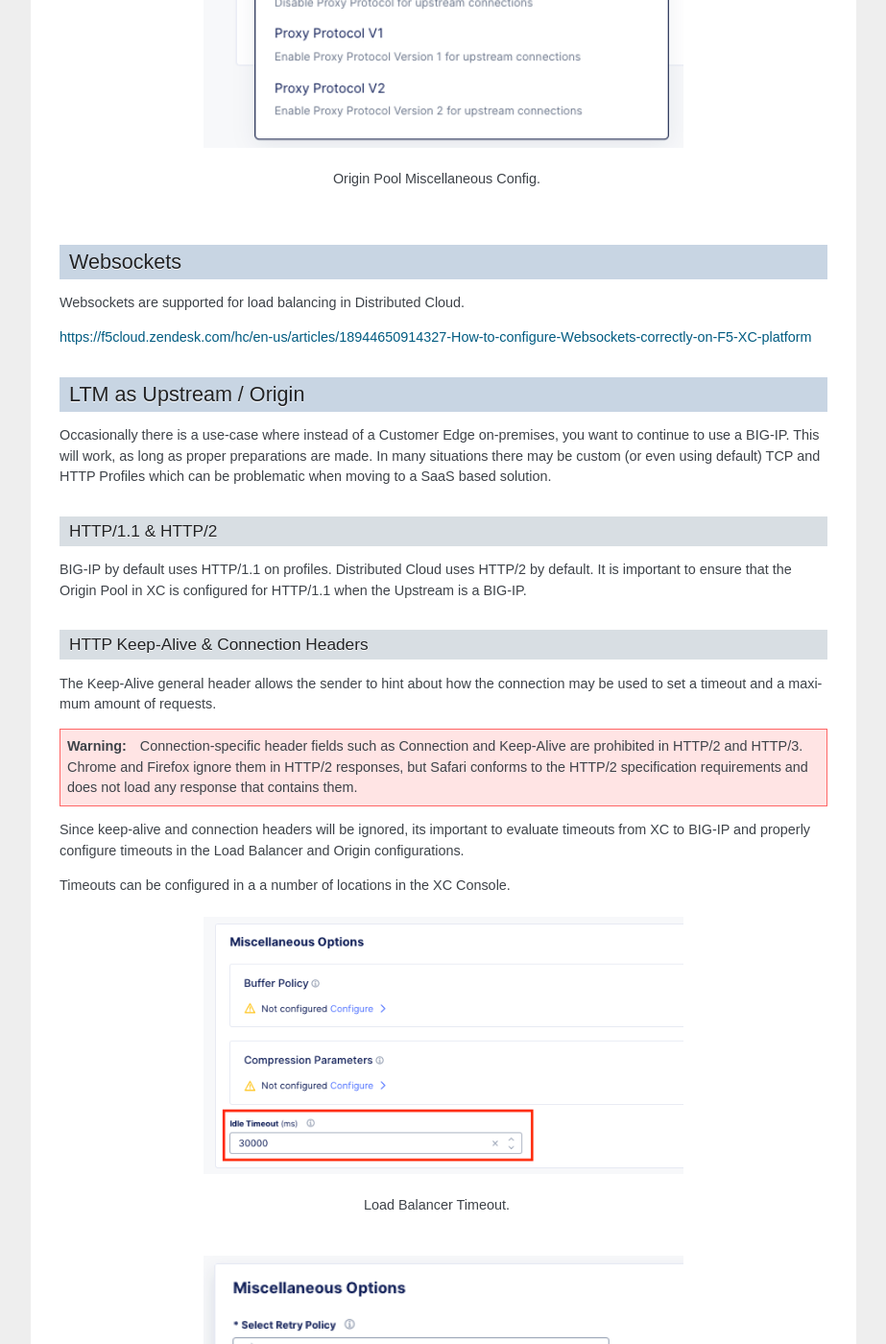
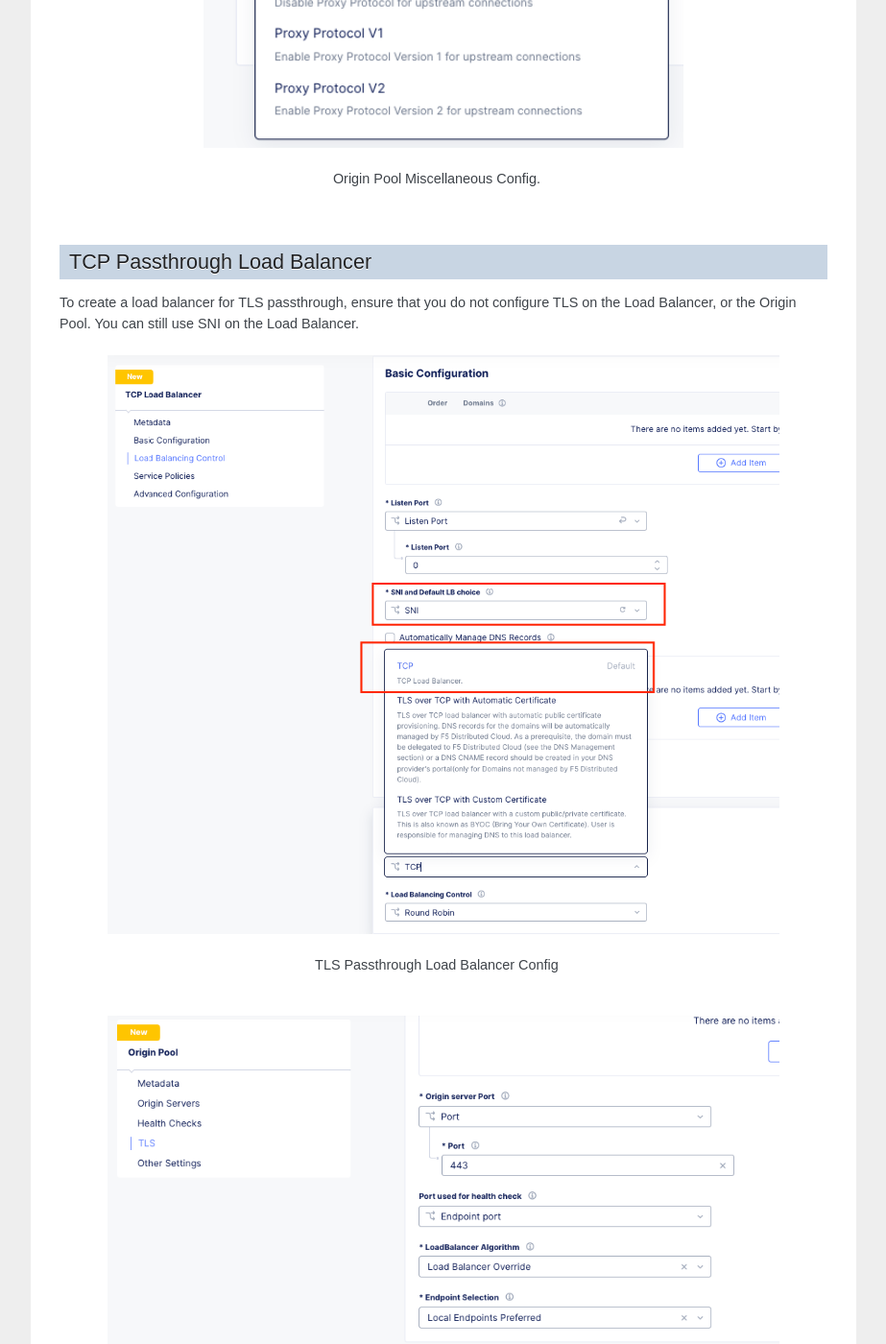
Before and after one commit to Mikej81/bigip_to_xc_faq, a Sphinx documentation site: the page built from docs/source/index.rst, in a window 1280 px wide and 1400 px high, scrolled down 6370 px. Shown: the whole window at 96% size, without its empty margins (198-1121 px from the left). Built offline with Sphinx 7.4.7, drawn with Linux system fonts in a browser that asks for light colours; the version number could not be read and is left out; some of the changed text lies outside the part shown.

Commit message:
passthrough

```diff
--- a/docs/source/index.rst
+++ b/docs/source/index.rst
@@ -239,6 +239,23 @@ be configured under Distributed Cloud Origin Pool Settings.
    :align: center
 
    Origin Pool Miscellaneous Config.
+
+TCP Passthrough Load Balancer
+-----------------------------
+
+To create a load balancer for TLS passthrough, ensure that you do not configure TLS on the Load Balancer, or the Origin Pool.  You can still use SNI on the Load Balancer.
+
+.. figure:: ../images/passthrough1.png
+   :width: 700px
+   :align: center
+
+   TLS Passthrough Load Balancer Config
+
+.. figure:: ../images/passthrough2.png
+   :width: 700px
+   :align: center
+
+   TLS Passthrough Origin Pool Config
 
 Websockets
 ----------
```
Also changed, not shown: docs/images/passthrough1.png (added), docs/images/passthrough2.png (added), 9 other files.
